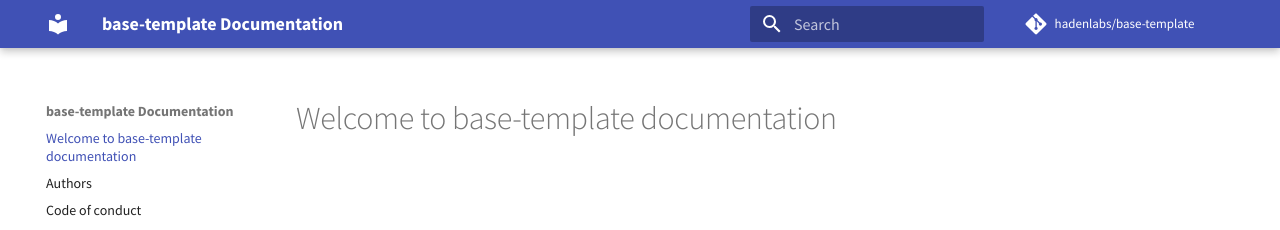
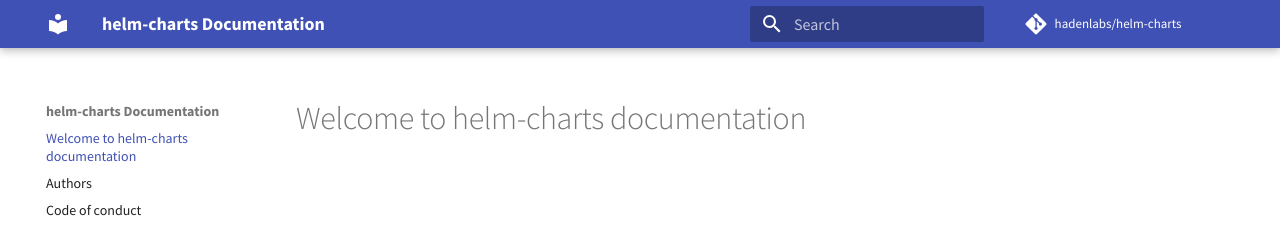
Before and after one commit to hadenlabs/helm-charts, an MkDocs documentation site: the page built from docs/index.md, in a window 1280 px wide. Shown: the top 230 px of the page. Built offline with MkDocs 1.6.1 and Material for MkDocs 9.7.7, drawn with Linux system fonts in a browser that asks for light colours; comment, search, counter and statistics services are not loaded.

Commit message:
chore: change name project (#1)

```diff
--- a/.pre-commit-config.yaml
+++ b/.pre-commit-config.yaml
@@ -50,7 +50,7 @@ repos:
       - id: fix-encoding-pragma
       - id: sort-simple-yaml
   - repo: https://github.com/hadenlabs/pre-commit-hooks
-    rev: 29c3f47f8fa0ec66d35ccbad761b7cf299e5ee19
+    rev: 32eda4af34084f4e03d83a75b0ae3d2b91b45246
     hooks:
       - id: do-not-commit
       - id: markdown-link-check
@@ -71,5 +71,3 @@ repos:
           - --path=.
           - --repo-config-path=.github/linters/.gitleaks.toml
           - --verbose
-      - id: prepare-commit-msg
-        stages: [prepare-commit-msg]
--- a/.todocheck.yaml
+++ b/.todocheck.yaml
@@ -1,4 +1,4 @@
-origin: github.com/hadenlabs/base-template
+origin: github.com/hadenlabs/helm-charts
 issue_tracker: GITHUB
 auth:
   type: none
--- a/docs/contributing.md
+++ b/docs/contributing.md
@@ -3,7 +3,7 @@
 
 # How To Contribute
 
-Contributions to base-template are welcome.
+Contributions to helm-charts are welcome.
 
 ## Getting Started
 
@@ -51,15 +51,15 @@ Use [slash convention]() with the same leaders as `commits` e.g.:
 
 ### Code Submission
 
-1.  See if a [Pull Request](https://github.com/hadenlabs/base-template/pulls/) exists
+1.  See if a [Pull Request](https://github.com/hadenlabs/helm-charts/pulls/) exists
     - Add some comments or review the code to help it along
     - Don\'t be afraid to comment when logic needs clarification
-2.  Create a Fork and open a [Pull Request](https://github.com/hadenlabs/base-template/pulls/) if needed
+2.  Create a Fork and open a [Pull Request](https://github.com/hadenlabs/helm-charts/pulls/) if needed
 
 ### Code Review
 
 - Anyone can review code
-- Any [Pull Request](https://github.com/hadenlabs/base-template/pulls/) should be closed or merged within a week
+- Any [Pull Request](https://github.com/hadenlabs/helm-charts/pulls/) should be closed or merged within a week
 
 ### Code Acceptance
 
--- a/docs/index.md
+++ b/docs/index.md
@@ -1 +1 @@
-# Welcome to base-template documentation
+# Welcome to helm-charts documentation
--- a/docs/releasing.md
+++ b/docs/releasing.md
@@ -5,7 +5,7 @@
 
 ## Bump a new version
 
-Make a new version of base-template in the following steps:
+Make a new version of helm-charts in the following steps:
 
 - Make sure everything is commit to github.com.
 - Update `CHANGELOG.md` with the next version.
--- a/mkdocs.yml
+++ b/mkdocs.yml
@@ -1,4 +1,4 @@
-site_name: base-template Documentation
+site_name: helm-charts Documentation
 theme: 'material'
 markdown_extensions:
   - toc:
@@ -15,8 +15,8 @@ extra:
   font:
     text: 'Source Sans Pro'
 
-repo_name: 'hadenlabs/base-template'
-repo_url: 'https://github.com/hadenlabs/base-template'
+repo_name: 'hadenlabs/helm-charts'
+repo_url: 'https://github.com/hadenlabs/helm-charts'
 copyright: 'Copyright © 2021 <a href="https://hadenlabs.com">hadenlabs</a>'
 
 google_analytics:
```
Also changed, not shown: 8 other files.
